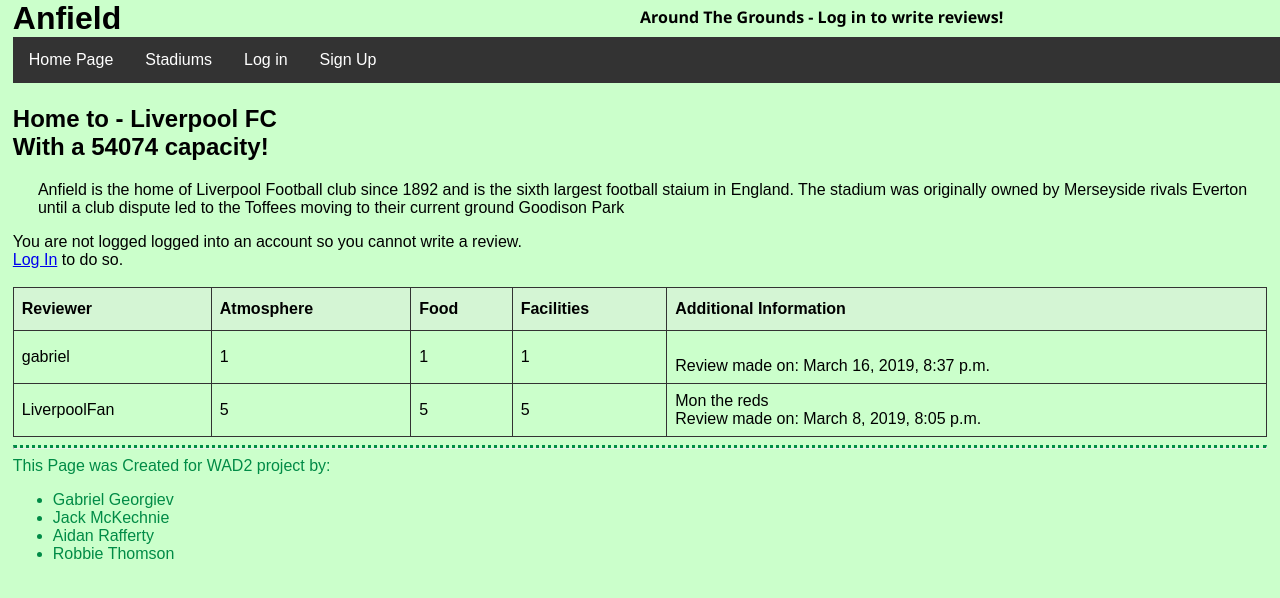
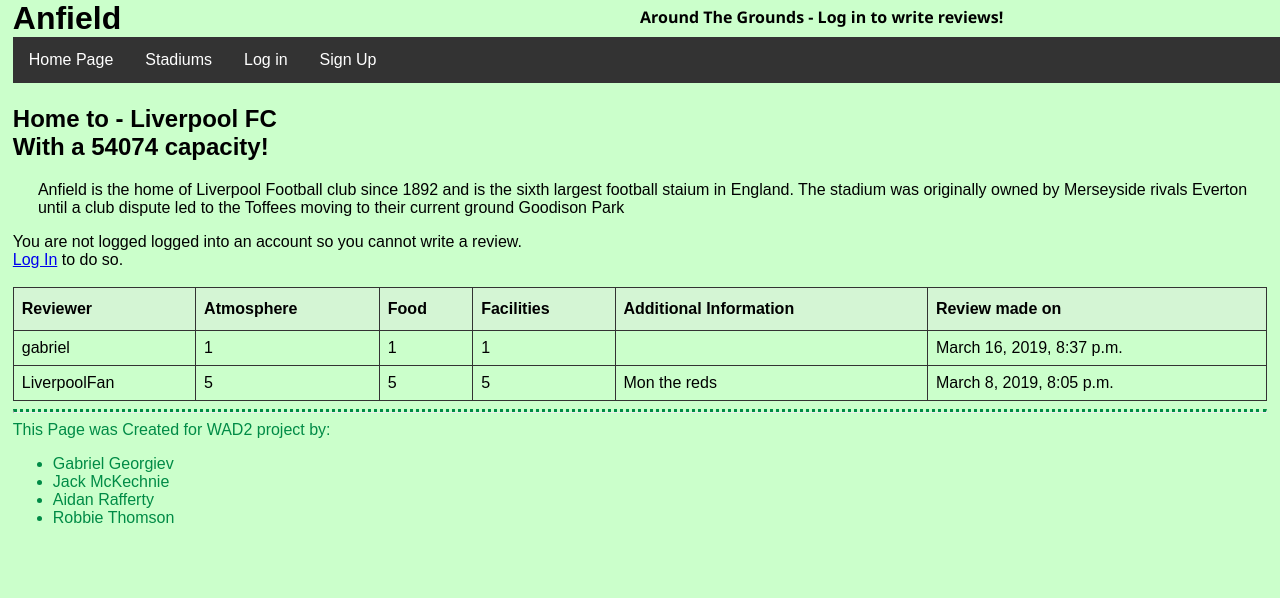
Before and after one commit to AidanRafferty/around_the_grounds, a Django app: page /ATGApp/chosenStadium/anfield/ in a window 1280 px wide. Shown: the top 598 px of the page. Run offline with Django 3.2, Linux system fonts and the light colour scheme; data comes from the database, SQL or seed files in the repository; both versions use the stored data as it was after the commit; parts of the project's set-up code (start-up, migrations or seed data) failed here and were passed over; some libraries are stand-ins or nearby versions.

Commit message:
separate column for review date

```diff
--- a/templates/ATGApp/chosenStadium.html
+++ b/templates/ATGApp/chosenStadium.html
@@ -35,6 +35,7 @@
                     <th>Food</th>
                     <th>Facilities</th>
                     <th>Additional Information</th>
+					<th>Review made on</th>
                 </tr>
                 {% for review in reviews %}
                     <tr>
@@ -42,7 +43,8 @@
                         <td>{{review.atmosphere}}</td>
                         <td>{{review.food}}</td>
                         <td>{{review.facilities}}</td>
-                        <td>{{review.additionalInfo}}<br/>Review made on: {{review.date}}</td>
+                        <td>{{review.additionalInfo}}</td>
+						<td>{{review.date}}</td>
                     </tr>
                 {% endfor %}
             </table>
```
Also changed, not shown: db.sqlite3.
